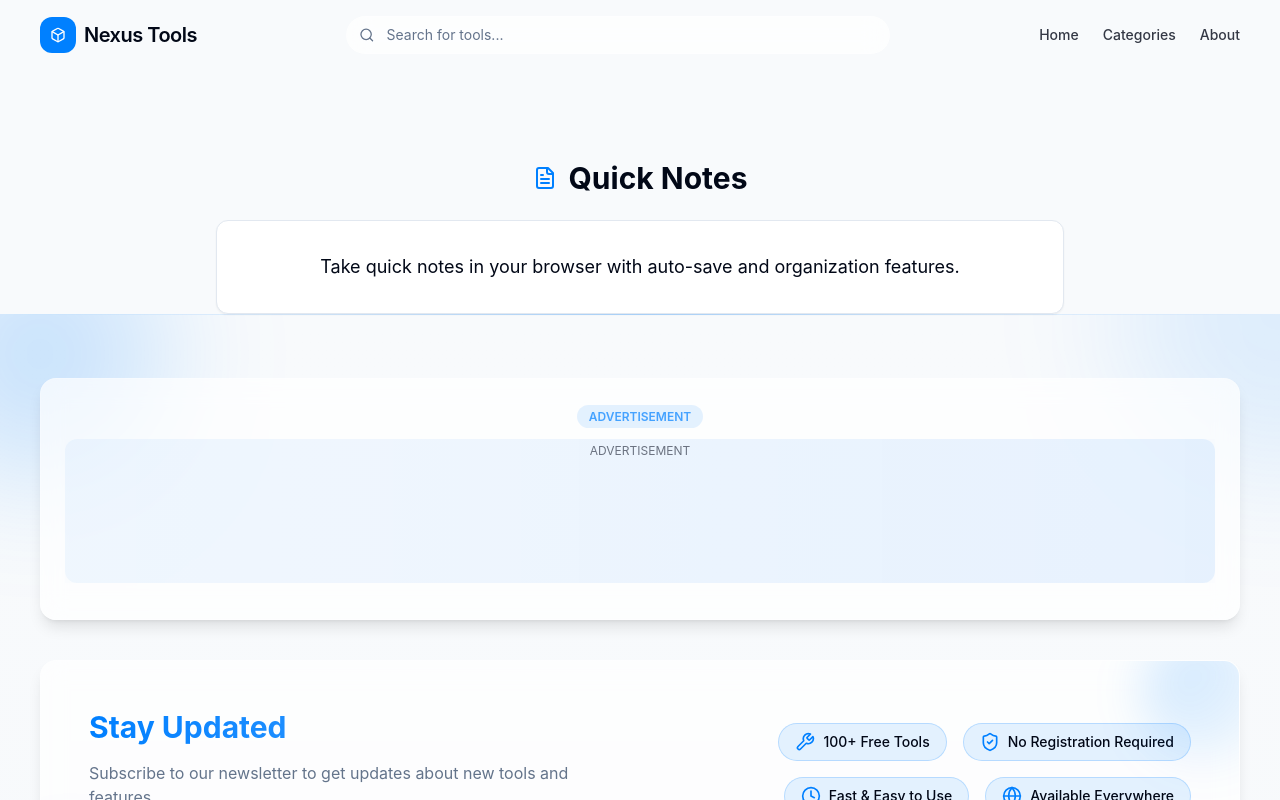
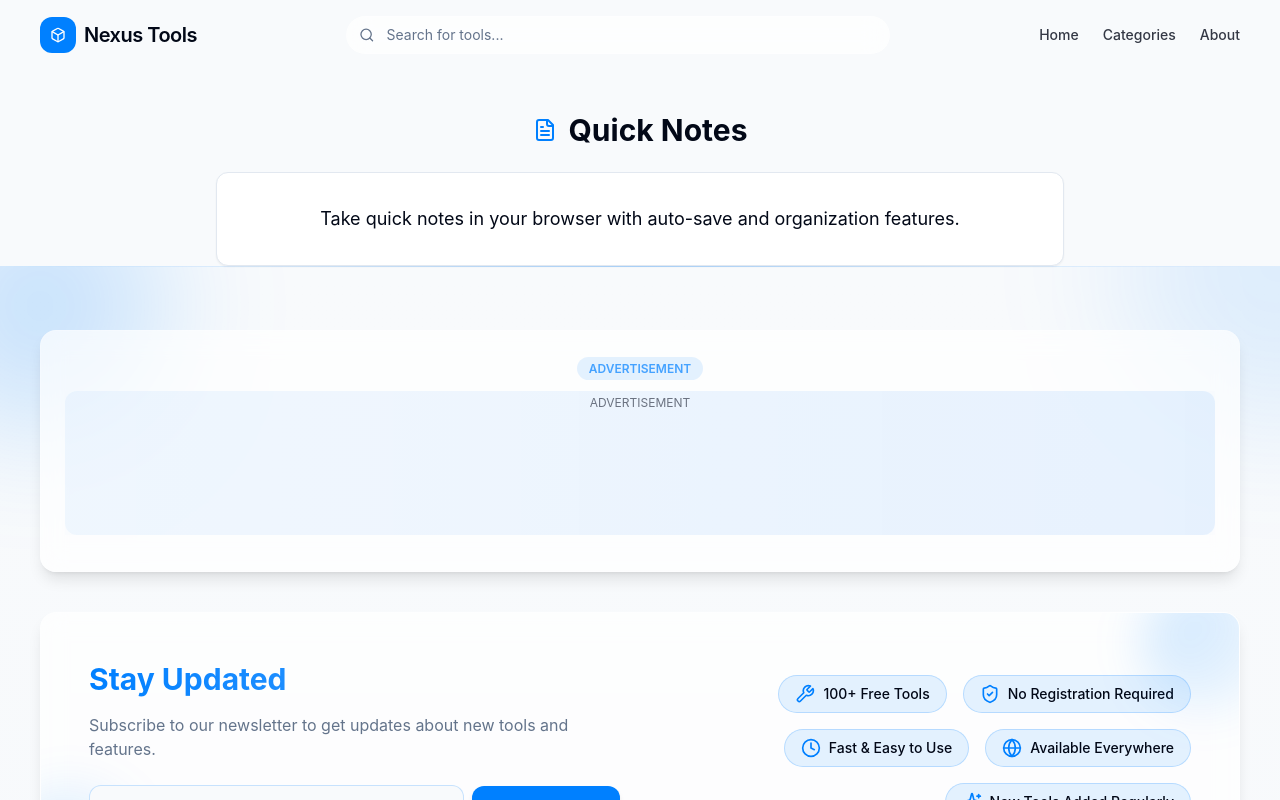
Before and after one commit to Light-Yagami777/nexus-tools, a React (Vite) app: page /tools/notes in a window 1280 px wide. Shown: the top 800 px of the page. Built offline with nearby package versions, Linux system fonts and the light colour scheme.

Commit message:
Fix: Tool layout and icon display
- Added tool icons to the top of tool pages.
- Reduced excessive margins in the tool layout and navbar.

```diff
--- a/src/components/ToolLayout.tsx
+++ b/src/components/ToolLayout.tsx
@@ -38,7 +38,7 @@ export const ToolLayout: React.FC<ToolLayoutProps> = ({ children, title, icon })
         animate="visible"
         variants={containerVariants}
       >
-        <motion.div variants={itemVariants} className="max-w-4xl mx-auto w-full pt-24 px-6">
+        <motion.div variants={itemVariants} className="max-w-4xl mx-auto w-full pt-16 px-6">
           <motion.div
             variants={itemVariants}
             className="mb-6 flex items-center justify-center"
--- a/src/index.css
+++ b/src/index.css
@@ -133,7 +133,7 @@
 
   /* Add tool page container class for consistent padding across tool pages */
   .tool-page-container {
-    @apply pt-16 px-6 md:px-10;
+    @apply pt-12 px-6 md:px-10;
   }
 
   /* Back button style for tool pages */
--- a/src/pages/AllTools.tsx
+++ b/src/pages/AllTools.tsx
@@ -32,7 +32,7 @@ const AllTools = () => {
     <div className="min-h-screen flex flex-col">
       <NavBar />
 
-      <section className="pt-24 pb-16 px-6 md:px-10">
+      <section className="pt-16 pb-16 px-6 md:px-10">
         <div className="max-w-7xl mx-auto">
           <motion.div
             initial={{ opacity: 0, y: 20 }}
--- a/src/pages/Categories.tsx
+++ b/src/pages/Categories.tsx
@@ -27,7 +27,7 @@ const Categories = () => {
     <div className="min-h-screen flex flex-col">
       <NavBar />
 
-      <section className="pt-24 pb-16 px-6 md:px-10">
+      <section className="pt-16 pb-16 px-6 md:px-10">
         <div className="max-w-7xl mx-auto">
           <motion.div
             initial={{ opacity: 0, y: 20 }}
--- a/src/pages/tools/ImageCropper.tsx
+++ b/src/pages/tools/ImageCropper.tsx
@@ -61,7 +61,7 @@ const ImageCropper = () => {
   };
 
   return (
-    <ToolLayout title="Image Cropper">
+    <ToolLayout title="Image Cropper" icon={<ImageIcon size={24} />}>
       <Card className="p-6">
         <div className="space-y-6">
           <div>
```
